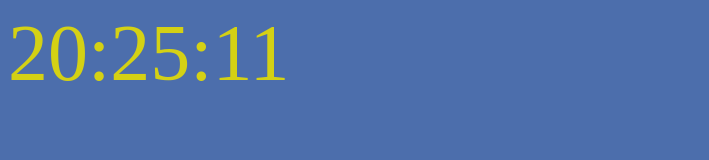
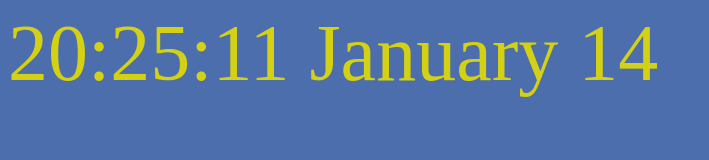
Before and after one commit to loreley-lorein/bud-web-ui-hw5, a plain HTML site: page index.html in a window 1280 px wide. Shown: the whole page, without its empty margins (0-709 px from the left). Drawn offline with Linux system fonts and the light colour scheme.

Commit message:
some fix

```diff
--- a/css/styles.css
+++ b/css/styles.css
@@ -1,10 +1,5 @@
 body {
   background: rgb(76, 110, 172);
-}
-
-.clock {
-  color: #d4d114;
-  font-size: 80px;
 }
 
 .date {
--- a/index.html
+++ b/index.html
@@ -8,7 +8,6 @@
     <link rel="stylesheet" href="./css/styles.css" />
   </head>
   <body>
-    <div id="MyClockDisplay" class="clock" onload="showTime()"></div>
     <div id="MyClockDisplay" class="date" onload="showDate()"></div>
     <script src="./js/index.js"></script>
   </body>
--- a/js/index.js
+++ b/js/index.js
@@ -1,4 +1,4 @@
-function showTime() {
+function showDate() {
   const date = new Date();
   let h = date.getHours();
   let m = date.getMinutes();
@@ -9,15 +9,7 @@ function showTime() {
   s = s < 10 ? "0" + s : s;
 
   const time = h + ":" + m + ":" + s;
-  document.getElementById("MyClockDisplay").innerText = time;
-  document.getElementById("MyClockDisplay").textContent = time;
 
-  setTimeout(showTime, 1000);
-}
-
-showTime();
-
-function showDate() {
   const today = new Date();
 
   const options = {
@@ -27,9 +19,10 @@ function showDate() {
 
   const now = today.toLocaleString("en-US", options);
 
-  document.getElementById("MyClockDisplay").innerText = now;
-  document.getElementById("MyClockDisplay").textContent = now;
+  const day = time + " " + now;
+  document.getElementById("MyClockDisplay").innerText = day;
+  document.getElementById("MyClockDisplay").textContent = day;
 
-  setTimeout(showTime, 1000);
+  setTimeout(showDate, 1000);
 }
 showDate();
```
